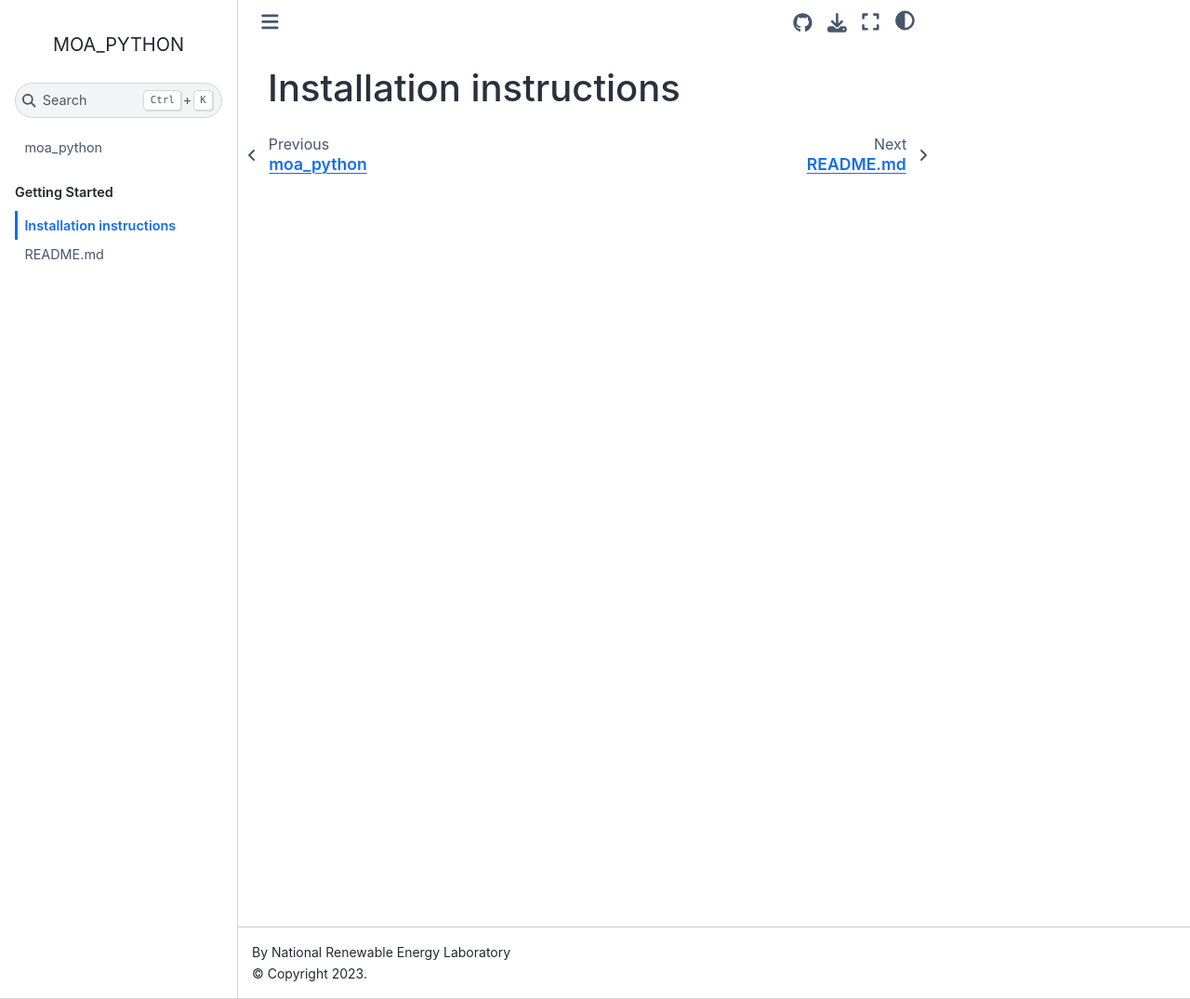
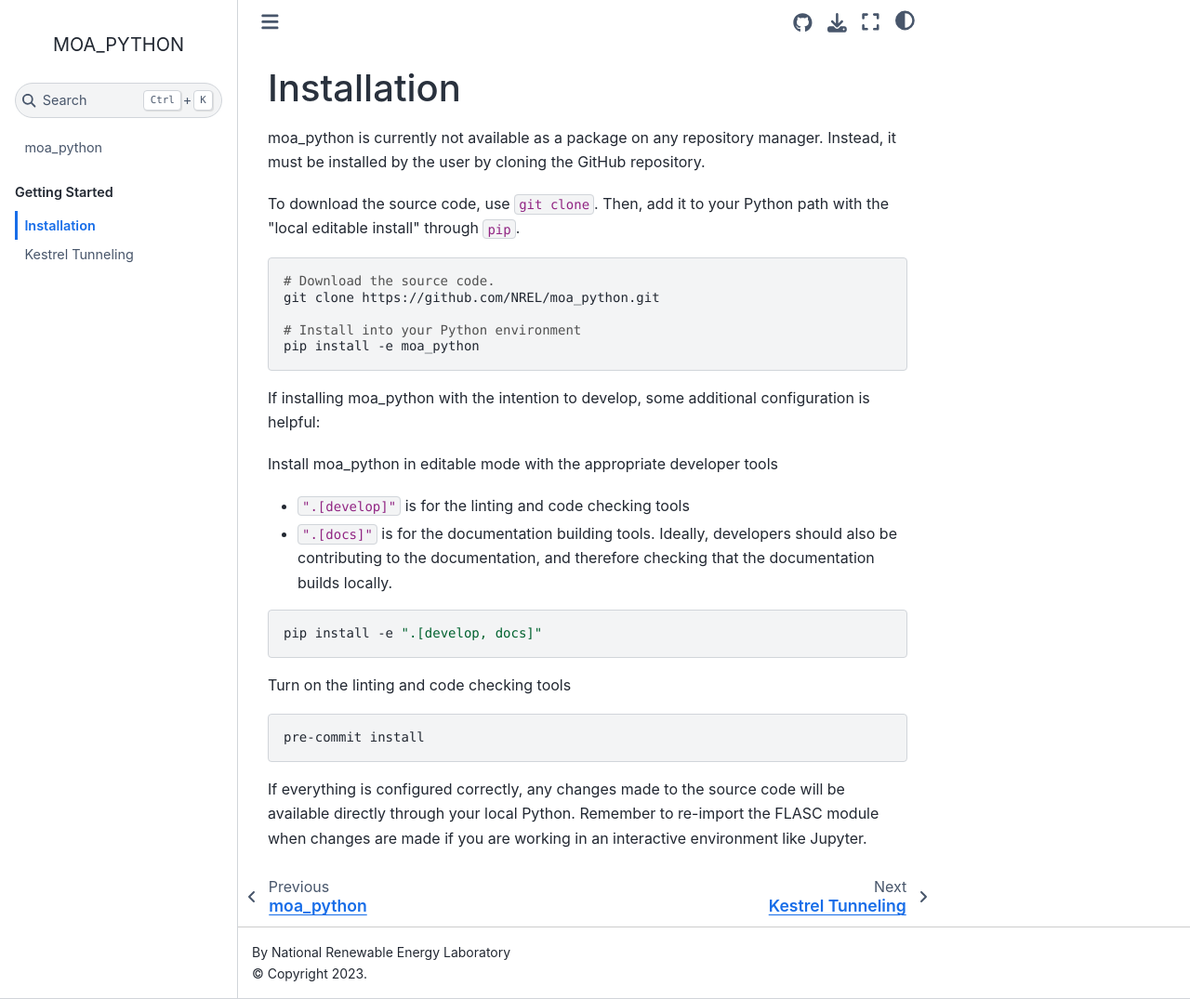
Before and after one commit to NREL/moa_python, a Jupyter Book: the page built from docs/installation.md, in a window 1280 px wide and 1075 px high. Shown: the whole window at 93% size. Built offline with Jupyter Book 1.0.4 settings and Sphinx 7.4.7 and the Sphinx Book theme 1.1.4, drawn with Linux system fonts in a browser that asks for light colours.

Commit message:
Update documents

````diff
--- a/docs/installation.md
+++ b/docs/installation.md
@@ -1 +1,40 @@
-# Installation instructions
+# Installation
+
+moa_python is currently not available as a package on any repository manager.
+Instead, it must be installed by the user by cloning the GitHub repository.
+
+To download the source code, use `git clone`. Then, add it to
+your Python path with the "local editable install" through `pip`.
+
+```bash
+# Download the source code.
+git clone https://github.com/NREL/moa_python.git
+
+# Install into your Python environment
+pip install -e moa_python
+
+```
+
+If installing moa_python with the intention to develop, some additional configuration is helpful:
+
+
+Install moa_python in editable mode with the appropriate developer tools
+
+   - ``".[develop]"`` is for the linting and code checking tools
+   - ``".[docs]"`` is for the documentation building tools. Ideally, developers should also be
+     contributing to the documentation, and therefore checking that
+     the documentation builds locally.
+
+```bash
+pip install -e ".[develop, docs]"
+```
+Turn on the linting and code checking tools
+
+```bash
+pre-commit install
+```
+
+If everything is configured correctly, any changes made to the source
+code will be available directly through your local Python. Remember
+to re-import the FLASC module when changes are made if you are working
+in an interactive environment like Jupyter.
--- a/docs/kestrel_tunneling.md
+++ b/docs/kestrel_tunneling.md
@@ -1,4 +1,4 @@
-# README.md
+# Kestrel Tunneling
 
 This subfolder demonstrates how to implement tunneling for jupyter notebooks into NREL's HPC system kestrel
 
````
Also changed, not shown: docs/intro.md (+1 -3 lines).
